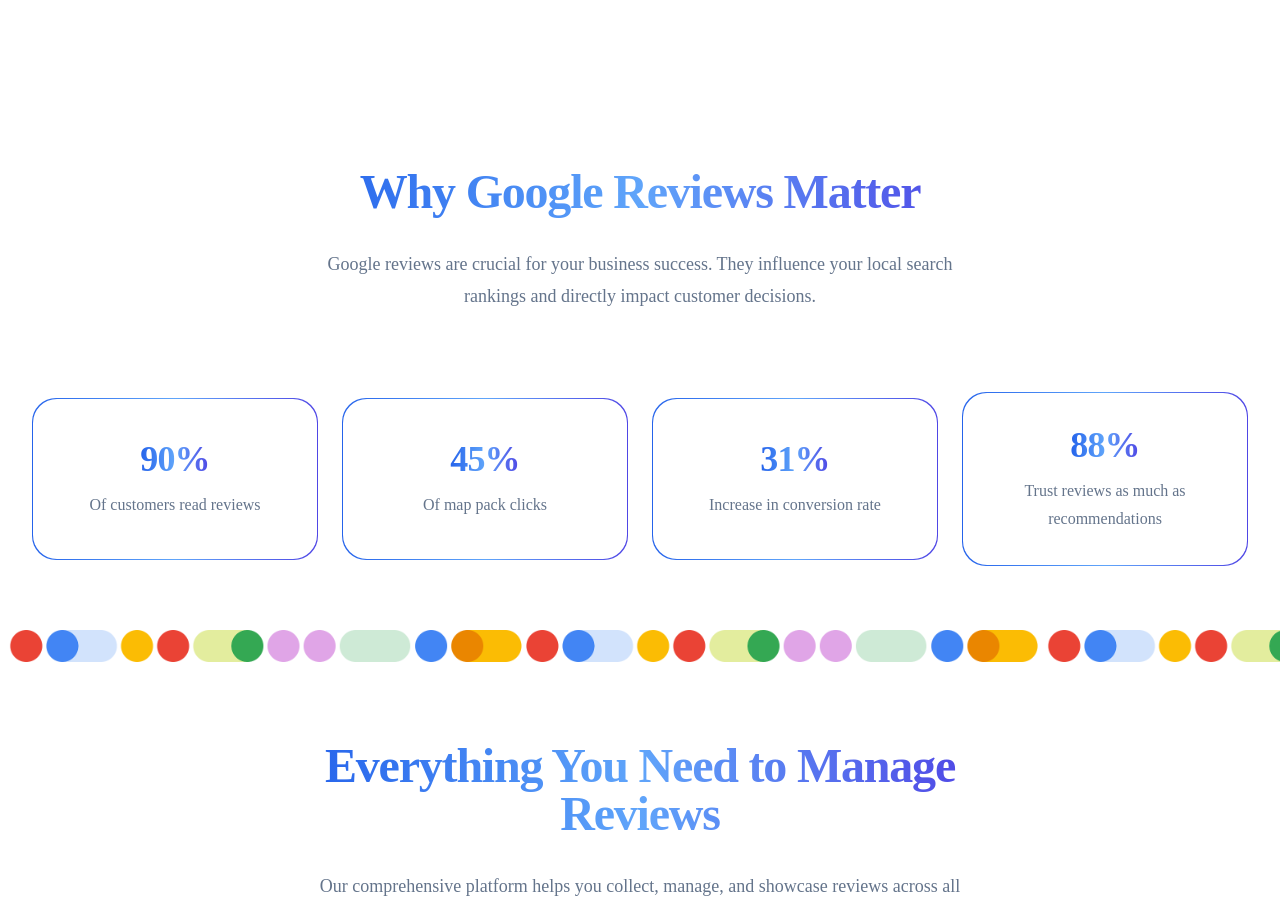
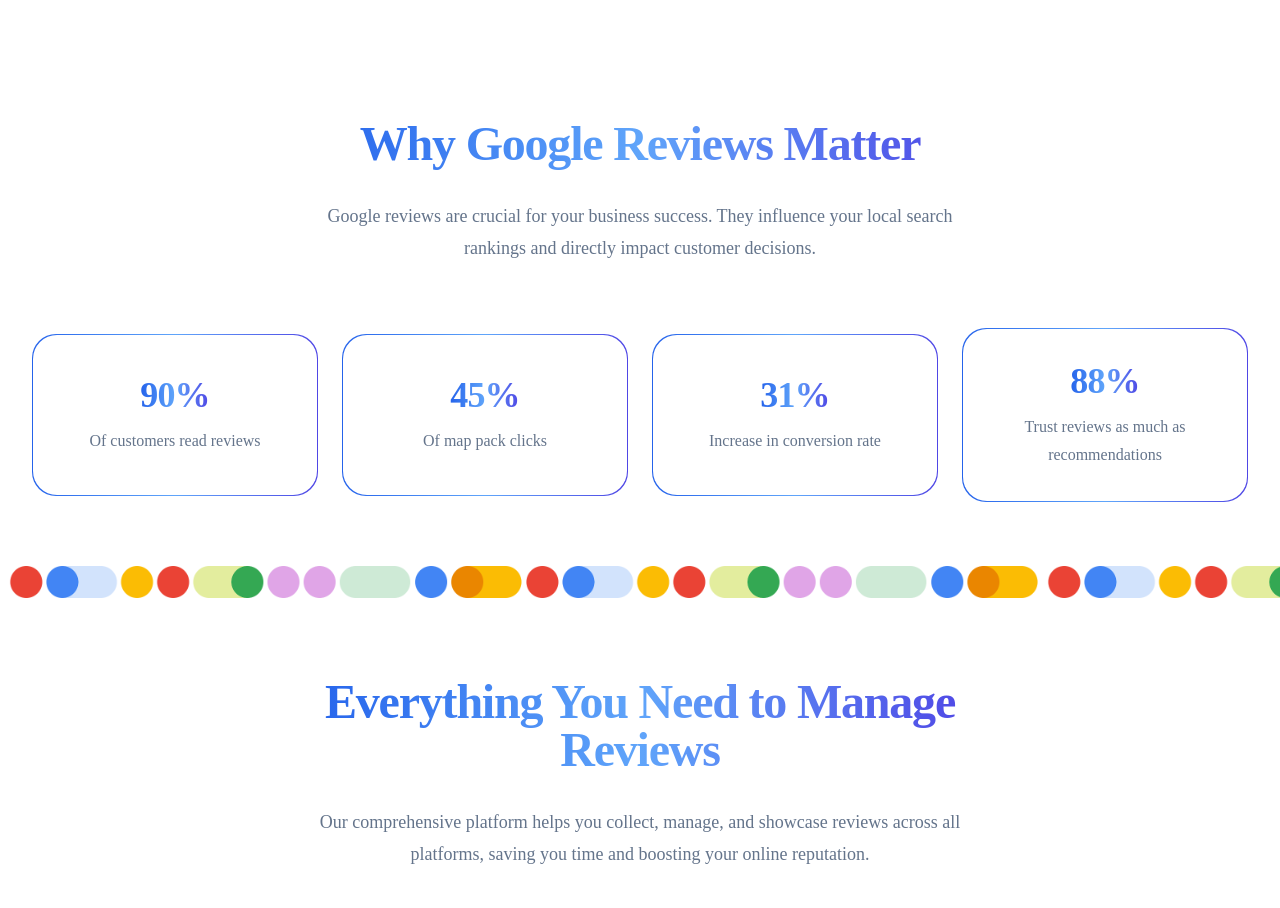
Before and after one commit to MattJD99/Cursor-DaySaw, a Next.js app: page / in a window 1280 px wide. Shown: the part 840-1748 px from the top of the page. Built offline with nearby package versions, Linux system fonts and the light colour scheme; grey boxes are pictures that could not be loaded; a web font is replaced by a local one.

Commit message:
Move stats section closer to video by reducing top padding

```diff
--- a/components/ui/stats.tsx
+++ b/components/ui/stats.tsx
@@ -10,7 +10,7 @@
 export function Stats() {
   return (
     <div className="relative isolate bg-background">
-      <div className="bg-background py-8 sm:py-12">
+      <div className="bg-background pt-0 pb-8 sm:pt-0 sm:pb-12">
         <div className="mx-auto max-w-7xl px-6 lg:px-8">
           <div className="mx-auto max-w-2xl text-center">
             <h2 className="section-title mb-4">
@@ -20,7 +20,7 @@
               Google reviews are crucial for your business success. They influence your local search rankings and directly impact customer decisions.
             </p>
           </div>
-          <div className="mx-auto mt-16 grid max-w-lg grid-cols-1 items-center gap-6 sm:mt-20 sm:max-w-xl lg:mx-0 lg:max-w-none lg:grid-cols-4">
+          <div className="mx-auto mt-12 grid max-w-lg grid-cols-1 items-center gap-6 sm:mt-16 sm:max-w-xl lg:mx-0 lg:max-w-none lg:grid-cols-4">
             {stats.map((stat) => (
               <div
                 key={stat.id}
```
